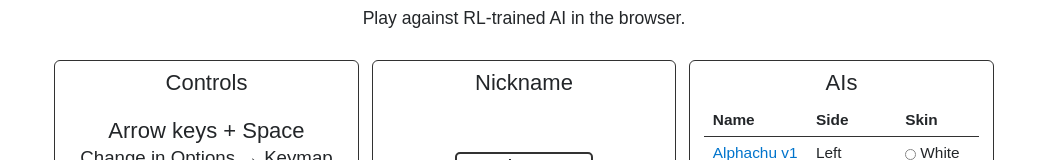
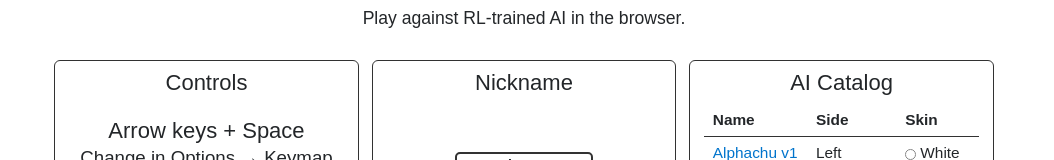
Before and after one commit to alphachu-volleyball/champions, a website: page src/index.html in a window 1280 px wide. Shown: the part 621-781 px from the top of the page, without its empty margins (116-1170 px from the left). Drawn offline with Linux system fonts and the light colour scheme.

Commit message:
chore(ui): rename AIs section to AI Catalog
Co-Authored-By: Claude Opus 4.6 (1M context) <noreply@anthropic.com>

```diff
--- a/src/index.html
+++ b/src/index.html
@@ -258,7 +258,7 @@
                 </div>
               </div>
               <div class="about-grid-cell about-grid-cell-center">
-                <p class="about-section-title thick">AIs</p>
+                <p class="about-section-title thick">AI Catalog</p>
                 <table class="references-table">
                   <thead>
                     <tr>
```
